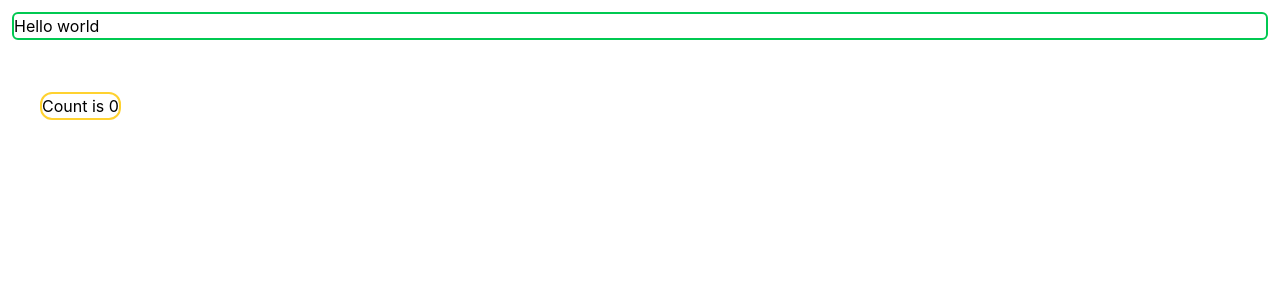
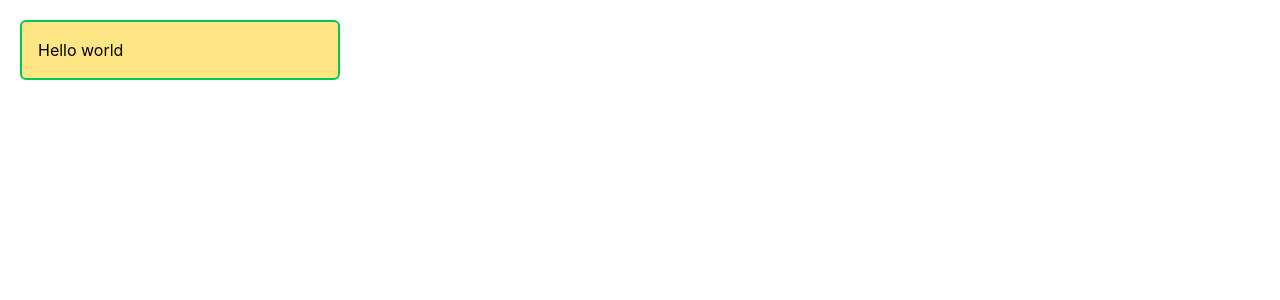
Before and after one commit to Gauravkushwaha2007/Event-Booking, a React (Vite) app in the folder client/: page / in a window 1280 px wide. Shown: the top 300 px of the page. Built offline with nearby package versions, Linux system fonts and the light colour scheme.

Commit message:
Fix css bug and axios api create

```diff
--- a/client/package.json
+++ b/client/package.json
@@ -11,6 +11,7 @@
   },
   "dependencies": {
     "@tailwindcss/vite": "^4.3.3",
+    "axios": "^1.20.0",
     "react": "^19.2.8",
     "react-dom": "^19.2.8",
     "tailwindcss": "^4.3.3"
--- a/client/src/App.jsx
+++ b/client/src/App.jsx
@@ -1,21 +1,13 @@
-import { useState } from 'react'
 
 function App() {
-  const [count, setCount] = useState(0)
 
   return (
     <>
-      <section id="center">
-        <div className="border-2 border-green-500 rounded-md m-3">
+      <section>
+        <div className="border-2 border-green-500 rounded-md p-4 w-1/4 bg-amber-200 m-5">
           Hello world
         </div>
-        <button
-          type="button"
-          className="border-2 border-amber-300 rounded-xl m-10"
-          onClick={() => setCount((count) => count + 1)}
-        >
-          Count is {count}
-        </button>
+
       </section>
     </>
   )
--- /dev/null
+++ b/client/src/utils/axios.js
@@ -0,0 +1,18 @@
+import axios from 'axios';
+
+const api = axios.create({
+    baseURL: 'http://localhost:5173/',
+    headers:{
+        "Content-Type": 'application/json',
+    }
+});
+
+api.interceptors.request.use( (config) => {
+    const token = localStorage.getItem('token');
+    if(token) {
+        config.headers.Authorization = `Bearer ${token}`;
+    }
+    return config
+});
+
+export default api;
```
Also changed, not shown: 1 other file (tests, documents, lock files or other folders).
